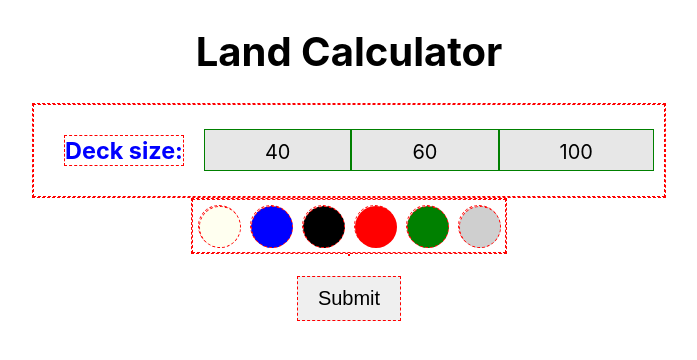
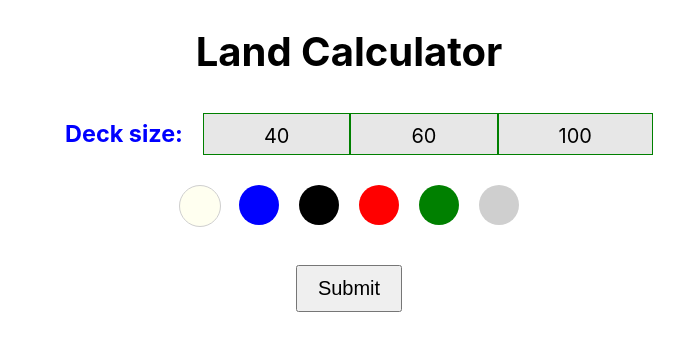
Before and after one commit to mtg-calculator/client, a React (Create React App) app: page / in a window 1280 px wide. Shown: the top 360 px of the page, without its empty margins (291-988 px from the left). Built offline with nearby package versions, Linux system fonts and the light colour scheme.

Commit message:
style error message

```diff
--- a/src/components/ColorsSelector.js
+++ b/src/components/ColorsSelector.js
@@ -11,7 +11,7 @@ const ColorsSelector = ({handleColorClick, errors, submitted}) => {
       { COLORS.map(color =>  <ColorButton color={color} handleClick={handleColorClick} key={color} />
       )}
       </div>
-    <ErrorMessage showError={errors.noColors && submitted} msg="You need to select at least one color"/>
+    <ErrorMessage showError={errors.noColors && submitted} msg="At least one color must be selected"/>
   </div>
   );
 }
--- a/src/components/DeckSizeSelector.js
+++ b/src/components/DeckSizeSelector.js
@@ -23,7 +23,7 @@ const DeckSizeSelector = ({onChange, showError}) => {
         <input type="radio" id="100-deck" name="deck-size" value="100" checked={deckSize === 100} onChange={handleOptionChange}/>
         <label htmlFor="100-deck">100</label>
       </div>
-      <ErrorMessage msg="You need to select a deck size" showError={showError}  />
+      <ErrorMessage msg="Must select a deck size" showError={showError}  />
     </div>
   )
 }
--- a/src/components/ErrorMessage.js
+++ b/src/components/ErrorMessage.js
@@ -1,6 +1,6 @@
 import React from 'react';
 import '../styles/ErrorMessage.scss';
 
-const ErrorMessage = ({msg, showError}) => <p className={`error ${showError ? '' : 'hidden'}` }>{msg || 'Error'}</p>
+const ErrorMessage = ({msg, showError}) => <p className={`error ${showError ? '' : 'hidden'}` }>{`*${msg || ' input error'}`}</p>
 
 export default ErrorMessage;
--- a/src/components/InputForm.js
+++ b/src/components/InputForm.js
@@ -1,7 +1,6 @@
 import React, { useState, useEffect } from 'react';
 import DeckSizeSelector from './DeckSizeSelector';
 import ColorsSelector from './ColorsSelector';
-import LandInput from './LandInput';
 import LandInputsField from './LandInputsField';
 import 'rc-input-number/assets/index.css';
 import '../styles/InputForm.scss';
--- a/src/components/LandInputsField.js
+++ b/src/components/LandInputsField.js
@@ -6,14 +6,14 @@ const LandInputsField = props => {
   const { colors, handleLandInputChange, handleRemoveColor, errors, submitted } = props;
 
   return (
-    <div className="input-wrapper">
+    <div>
       { Object.keys(colors).map(color => (
         <LandInput
           color={color}
           handleLandInputChange={handleLandInputChange}
           handleRemoveColor={() => handleRemoveColor(color)}
           showError={errors.colorCount && errors.colorCount.includes(color) && submitted}
-          msg="Required quantity cannot exceed turn number"
+          msg="Required count cannot exceed turn number"
           key={color} />
       ))}
   </div>
--- a/src/styles/ColorButton.scss
+++ b/src/styles/ColorButton.scss
@@ -1,6 +1,6 @@
 .color-btn {
   cursor: pointer;
-  margin: 5px;
+  margin: 10px;
   width: 2rem;
   height: 2rem;
   border-radius: 50%;
--- a/src/styles/DeckSizeSelector.scss
+++ b/src/styles/DeckSizeSelector.scss
@@ -1,11 +1,10 @@
 .deck-size-selector {
   display: flex;
   align-items: center;
-  padding: 10px;
   margin: 0;
 
   h3 {
-    margin: 1rem;
+    margin: 0 1rem;
   }
 
   input[type=radio] {
--- a/src/styles/ErrorMessage.scss
+++ b/src/styles/ErrorMessage.scss
@@ -1,3 +1,13 @@
+.error {
+  display: inline-block;
+  position: absolute;
+  left: 50%;
+  transform: translateX(-50%);
+  margin: 0;
+  color: red;
+  font-size: .75rem;
+}
+
 .hidden {
   display: none;
 }
--- a/src/styles/InputForm.scss
+++ b/src/styles/InputForm.scss
@@ -2,9 +2,6 @@
   display: flex;
   flex-direction: column;
   align-items: center;
-  * {
-    border: dashed 1px red;
-  }
 
   .rc-input-number {
     width: 50px;
@@ -24,4 +21,9 @@
     padding: 0.5rem 1rem;
     margin: 1rem;
   }
+
+  .input-wrapper {
+    padding-bottom: 1rem;
+    padding: 10px;
+  }
 }
--- a/src/styles/LandCountInput.scss
+++ b/src/styles/LandCountInput.scss
@@ -1,6 +1,6 @@
 .land-sources-input {
   display: flex;
-  margin: .5rem;
+  // margin: .5rem;
   align-items: center;
 
   .input-number {
```
